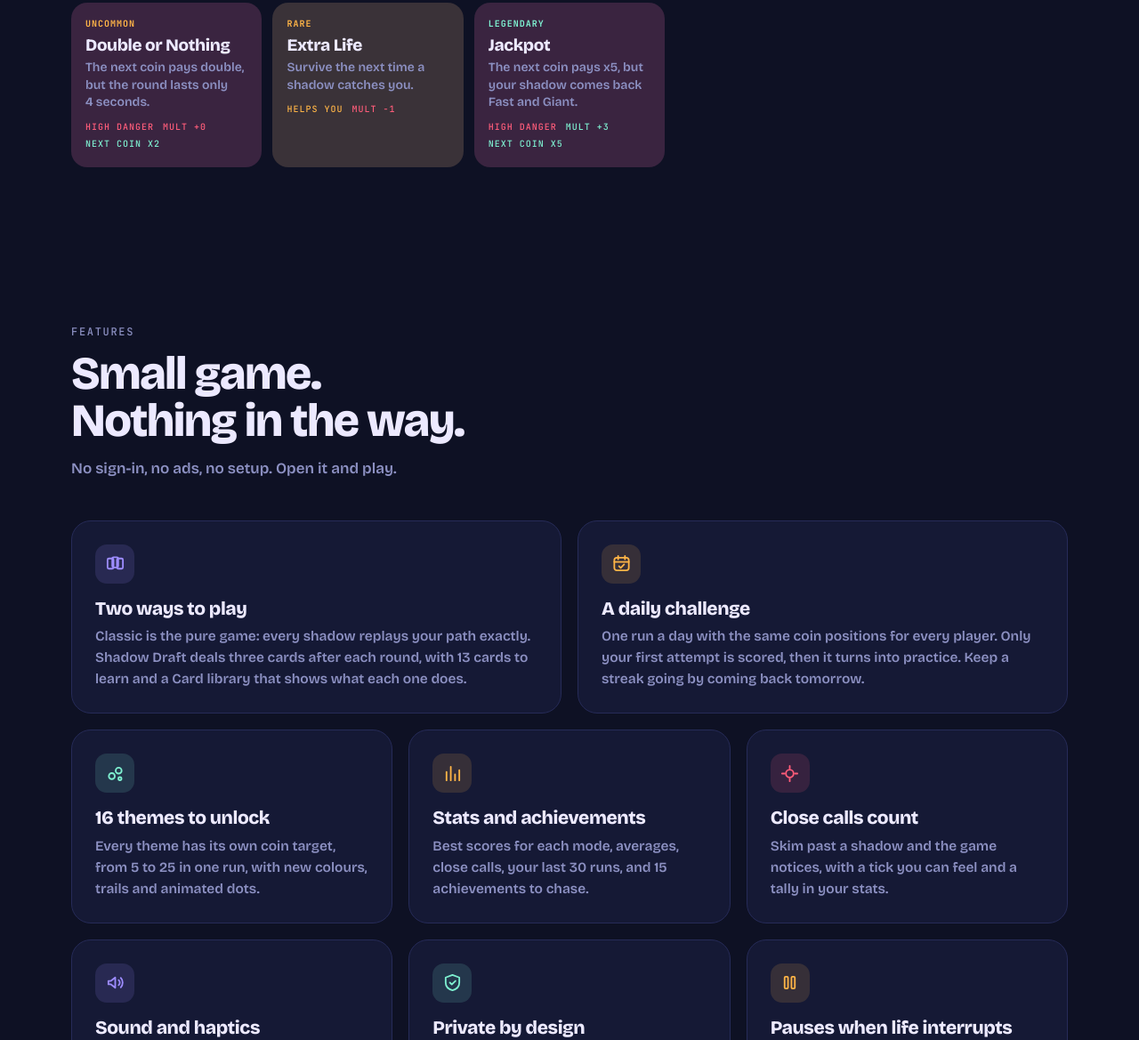
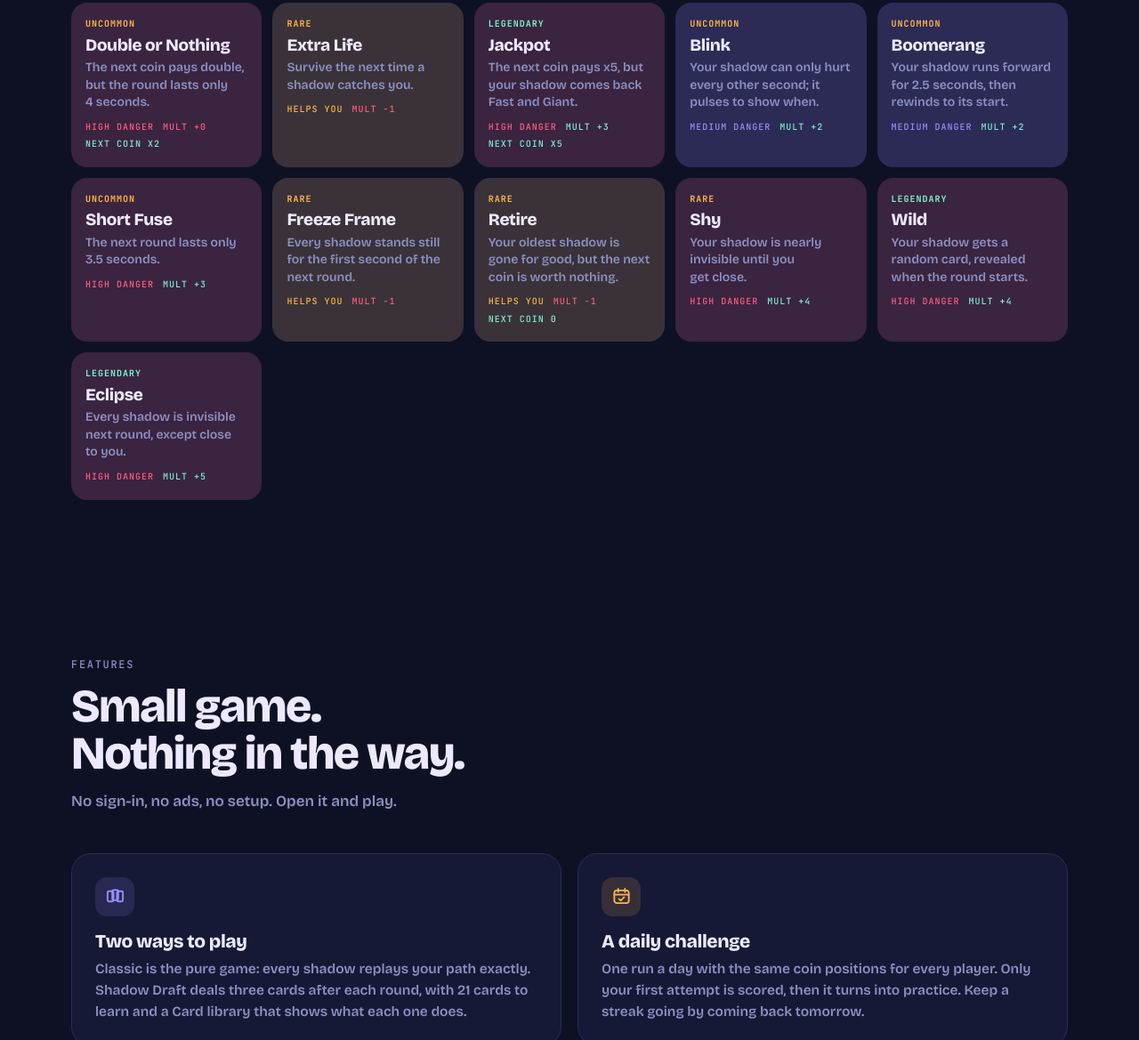
Before and after one commit to julyamba/dejadot-page, a plain HTML site: page index.html in a window 1280 px wide. Shown: the part 2388-3557 px from the top of the page at 89% size. Drawn offline with nearby package versions, Linux system fonts and the light colour scheme; no server answers.

Commit message:
Update theme count and description in index.html

```diff
--- a/index.html
+++ b/index.html
@@ -4,7 +4,7 @@
 <meta charset="utf-8">
 <meta name="viewport" content="width=device-width, initial-scale=1">
 <title>Dejadot — dodge yourself</title>
-<meta name="description" content="Dejadot is a one-thumb arcade game for Android. Grab the coin in five seconds, then do it again while every run you have made replays around you as a shadow. Two modes, 16 themes, no ads, no account, works offline.">
+<meta name="description" content="Dejadot is a one-thumb arcade game for Android. Grab the coin in five seconds, then do it again while every run you have made replays around you as a shadow. Two modes, 17 themes, no ads, no account, works offline.">
 <meta name="theme-color" content="#0E1124">
 <meta property="og:title" content="Dejadot — dodge yourself">
 <meta property="og:description" content="A one-thumb arcade game for Android where every round you clear comes back as a shadow you must not touch.">
@@ -452,6 +452,14 @@ footer a:hover { color: var(--you); }
         <article class="dcard high"><span class="rar">Uncommon</span><h3>Double or Nothing</h3><p>The next coin pays double, but the round lasts only 4 seconds.</p><div class="meta"><span class="risk">High danger</span><span class="risk">Mult +0</span><span class="up">Next coin x2</span></div></article>
         <article class="dcard helps"><span class="rar">Rare</span><h3>Extra Life</h3><p>Survive the next time a shadow catches you.</p><div class="meta"><span class="risk">Helps you</span><span class="down">Mult -1</span></div></article>
         <article class="dcard high"><span class="rar legend">Legendary</span><h3>Jackpot</h3><p>The next coin pays x5, but your shadow comes back Fast and Giant.</p><div class="meta"><span class="risk">High danger</span><span class="up">Mult +3</span><span class="up">Next coin x5</span></div></article>
+        <article class="dcard medium"><span class="rar">Uncommon</span><h3>Blink</h3><p>Your shadow can only hurt every other second; it pulses to show when.</p><div class="meta"><span class="risk">Medium danger</span><span class="up">Mult +2</span></div></article>
+        <article class="dcard medium"><span class="rar">Uncommon</span><h3>Boomerang</h3><p>Your shadow runs forward for 2.5 seconds, then rewinds to its start.</p><div class="meta"><span class="risk">Medium danger</span><span class="up">Mult +2</span></div></article>
+        <article class="dcard high"><span class="rar">Uncommon</span><h3>Short Fuse</h3><p>The next round lasts only 3.5 seconds.</p><div class="meta"><span class="risk">High danger</span><span class="up">Mult +3</span></div></article>
+        <article class="dcard helps"><span class="rar">Rare</span><h3>Freeze Frame</h3><p>Every shadow stands still for the first second of the next round.</p><div class="meta"><span class="risk">Helps you</span><span class="down">Mult -1</span></div></article>
+        <article class="dcard helps"><span class="rar">Rare</span><h3>Retire</h3><p>Your oldest shadow is gone for good, but the next coin is worth nothing.</p><div class="meta"><span class="risk">Helps you</span><span class="down">Mult -1</span><span class="up">Next coin 0</span></div></article>
+        <article class="dcard high"><span class="rar">Rare</span><h3>Shy</h3><p>Your shadow is nearly invisible until you get close.</p><div class="meta"><span class="risk">High danger</span><span class="up">Mult +4</span></div></article>
+        <article class="dcard high"><span class="rar legend">Legendary</span><h3>Wild</h3><p>Your shadow gets a random card, revealed when the round starts.</p><div class="meta"><span class="risk">High danger</span><span class="up">Mult +4</span></div></article>
+        <article class="dcard high"><span class="rar legend">Legendary</span><h3>Eclipse</h3><p>Every shadow is invisible next round, except close to you.</p><div class="meta"><span class="risk">High danger</span><span class="up">Mult +5</span></div></article>
     </div>
   </div>
 </section>
@@ -468,7 +476,7 @@ footer a:hover { color: var(--you); }
       <article class="card wide reveal" style="--c: var(--ghost)">
         <div class="ico"><svg viewBox="0 0 24 24"><rect x="3" y="6" width="7" height="12" rx="1.6"/><rect x="8.5" y="4.5" width="7" height="12" rx="1.6"/><rect x="14" y="6" width="7" height="12" rx="1.6"/></svg></div>
         <h3>Two ways to play</h3>
-        <p>Classic is the pure game: every shadow replays your path exactly. Shadow Draft deals three cards after each round, with 13 cards to learn and a Card library that shows what each one does.</p>
+        <p>Classic is the pure game: every shadow replays your path exactly. Shadow Draft deals three cards after each round, with 21 cards to learn and a Card library that shows what each one does.</p>
       </article>
       <article class="card wide reveal" style="--i:1">
         <div class="ico"><svg viewBox="0 0 24 24"><rect x="3.5" y="5" width="17" height="15" rx="3"/><path d="M3.5 10h17M8 3v4M16 3v4M9 15l2 2 4-4"/></svg></div>
@@ -477,8 +485,8 @@ footer a:hover { color: var(--you); }
       </article>
       <article class="card reveal" style="--c: var(--coin)">
         <div class="ico"><svg viewBox="0 0 24 24"><circle cx="8" cy="15" r="3.5"/><circle cx="16" cy="8.5" r="3.5"/><circle cx="17.5" cy="18" r="1.8"/></svg></div>
-        <h3>16 themes to unlock</h3>
-        <p>Every theme has its own coin target, from 5 to 25 in one run, with new colours, trails and animated dots.</p>
+        <h3>17 themes to unlock</h3>
+        <p>Every theme has its own coin target, from 5 to 30 in one run, ending with God Mode, with new colours, trails and animated dots.</p>
       </article>
       <article class="card reveal" style="--i:1">
         <div class="ico"><svg viewBox="0 0 24 24"><path d="M5 20V10M10 20V4M15 20v-7M20 20v-12"/></svg></div>
@@ -525,7 +533,7 @@ footer a:hover { color: var(--you); }
     <div class="theme-panel reveal">
       <div>
         <p class="eyebrow">Themes</p>
-        <h2>Sixteen looks. Try them on this page.</h2>
+        <h2>Seventeen looks. Try them on this page.</h2>
         <p>These are the app's own colours. In the game you unlock each one by collecting enough coins in a single run, and many also change your dot: a fireball, a snowflake, a shuriken, orbiting moons. Here you can just pick one, and the whole page, including the demo above, changes with it.</p>
       </div>
       <div class="swatches" id="swatches" role="group" aria-label="Theme"></div>
@@ -564,7 +572,7 @@ footer a:hover { color: var(--you); }
       </details>
       <details>
         <summary>How do I unlock themes?</summary>
-        <p>Collect coins in a single run. Each theme shows its own target, from 5 coins for Abyss to 25 for Aurora, and your best run counts.</p>
+        <p>Collect coins in a single run. Each theme shows its own target, from 5 coins for Abyss to 30 for God Mode, and your best run counts.</p>
       </details>
       <details>
         <summary>What happens to my progress if I uninstall?</summary>
@@ -628,20 +636,21 @@ footer a:hover { color: var(--you); }
   var THEMES = [
     ['Night',      0,  false, '#0E1124', '#151935', '#262B58', '#ECE9FF', '#8C90C2', '#FFB547', '#9D8CFF', '#7EF0D0', '#FF5D7A'],
     ['Abyss',      5,  false, '#06181C', '#0A2329', '#17424B', '#E3FBFF', '#7FB0B8', '#FF9F6B', '#3FD6C6', '#FFE66D', '#FF5470'],
-    ['Paper',      7,  true,  '#EFEBE0', '#FAF8F1', '#D6D0BF', '#1C1B18', '#7D786B', '#E4572E', '#3A3A3A', '#1B998B', '#C1121F'],
-    ['Sunset',     8,  false, '#1C0D1A', '#26111F', '#4A2340', '#FFEDE6', '#C895A8', '#FFB36B', '#B58CFF', '#5CF0C8', '#FF3D6E'],
-    ['Synthwave',  9,  false, '#140B2D', '#1D1040', '#3B2372', '#F6EAFF', '#A88FD6', '#FFE44D', '#FF4FD8', '#4DF3FF', '#FF3B3B'],
-    ['Orbit',      10, false, '#090B1C', '#0E1128', '#232850', '#EAF0FF', '#8B93C9', '#8AF3FF', '#FF8FB1', '#FFD166', '#FF3B5C'],
-    ['Arcade',     11, false, '#0A0A14', '#10101E', '#26264A', '#F0F0FF', '#8A8AB8', '#FFD23F', '#4DA6FF', '#5CFF7A', '#FF3B3B'],
-    ['Frost',      11, false, '#0A1620', '#0F1F2B', '#22394A', '#EEF9FF', '#8FB0C2', '#DDF6FF', '#8C9EFF', '#FF8FD1', '#FF4D5E'],
-    ['Tide',       13, false, '#03141F', '#061E2E', '#0F3A52', '#E3F7FF', '#7FB3C9', '#7FE3FF', '#6B8BA8', '#FFC94D', '#FF5A5A'],
-    ['Ember',      14, false, '#170E0C', '#211410', '#47291F', '#FFEEE4', '#C29A8A', '#FFC44D', '#A8968F', '#6EE7F0', '#FF2E7E'],
-    ['Rainbow',    15, false, '#0B0A16', '#121022', '#2A2645', '#F4F1FF', '#9A94C4', '#FFFFFF', '#9C95B8', '#FFD84D', '#FF4D6D'],
-    ['Sweetheart', 16, false, '#1A0B14', '#24101C', '#4A2238', '#FFE9F3', '#D292B4', '#FF5FA8', '#A894E0', '#FFE07A', '#FF2E4D'],
-    ['Ninja',      17, false, '#0A120D', '#0F1A13', '#22352A', '#E8F5EC', '#86A893', '#5CFF8A', '#A0A6AE', '#FFD45E', '#FF4D4D'],
-    ['Gilt',       18, false, '#0B0B0C', '#131314', '#2C2C30', '#F5F5F5', '#8F8F97', '#FFFFFF', '#D4AF37', '#7DF9A6', '#FF4D4D'],
-    ['Storm',      22, false, '#060A16', '#0A1020', '#1C2744', '#E6F0FF', '#8091B8', '#5CB8FF', '#8E96A8', '#FFE066', '#FF4D6D'],
-    ['Aurora',     25, false, '#040A12', '#07111D', '#15283A', '#E6FFF6', '#7FB0A5', '#9FFFE0', '#F0A868', '#FF6FB5', '#FF3B3B']
+    ['Paper',      8,  true,  '#EFEBE0', '#FAF8F1', '#D6D0BF', '#1C1B18', '#7D786B', '#E4572E', '#3A3A3A', '#1B998B', '#C1121F'],
+    ['Sunset',     10,  false, '#1C0D1A', '#26111F', '#4A2340', '#FFEDE6', '#C895A8', '#FFB36B', '#B58CFF', '#5CF0C8', '#FF3D6E'],
+    ['Synthwave',  12,  false, '#140B2D', '#1D1040', '#3B2372', '#F6EAFF', '#A88FD6', '#FFE44D', '#FF4FD8', '#4DF3FF', '#FF3B3B'],
+    ['Orbit',      14, false, '#090B1C', '#0E1128', '#232850', '#EAF0FF', '#8B93C9', '#8AF3FF', '#FF8FB1', '#FFD166', '#FF3B5C'],
+    ['Arcade',     15, false, '#0A0A14', '#10101E', '#26264A', '#F0F0FF', '#8A8AB8', '#FFD23F', '#4DA6FF', '#5CFF7A', '#FF3B3B'],
+    ['Frost',      16, false, '#0A1620', '#0F1F2B', '#22394A', '#EEF9FF', '#8FB0C2', '#DDF6FF', '#8C9EFF', '#FF8FD1', '#FF4D5E'],
+    ['Tide',       18, false, '#03141F', '#061E2E', '#0F3A52', '#E3F7FF', '#7FB3C9', '#7FE3FF', '#6B8BA8', '#FFC94D', '#FF5A5A'],
+    ['Ember',      20, false, '#170E0C', '#211410', '#47291F', '#FFEEE4', '#C29A8A', '#FFC44D', '#A8968F', '#6EE7F0', '#FF2E7E'],
+    ['Rainbow',    21, false, '#0B0A16', '#121022', '#2A2645', '#F4F1FF', '#9A94C4', '#FFFFFF', '#9C95B8', '#FFD84D', '#FF4D6D'],
+    ['Sweetheart', 22, false, '#1A0B14', '#24101C', '#4A2238', '#FFE9F3', '#D292B4', '#FF5FA8', '#A894E0', '#FFE07A', '#FF2E4D'],
+    ['Ninja',      23, false, '#0A120D', '#0F1A13', '#22352A', '#E8F5EC', '#86A893', '#5CFF8A', '#A0A6AE', '#FFD45E', '#FF4D4D'],
+    ['Gilt',       24, false, '#0B0B0C', '#131314', '#2C2C30', '#F5F5F5', '#8F8F97', '#FFFFFF', '#D4AF37', '#7DF9A6', '#FF4D4D'],
+    ['Storm',      25, false, '#060A16', '#0A1020', '#1C2744', '#E6F0FF', '#8091B8', '#5CB8FF', '#8E96A8', '#FFE066', '#FF4D6D'],
+    ['Aurora',     26, false, '#040A12', '#07111D', '#15283A', '#E6FFF6', '#7FB0A5', '#9FFFE0', '#F0A868', '#FF6FB5', '#FF3B3B'],
+    ['God Mode',   30, false, '#07060B', '#0E0B14', '#2A2433', '#FFF8E7', '#A89F8A', '#FFD36B', '#4A3F5C', '#FFFFFF', '#FF4D6D']
   ];
   var VARS = ['ink', 'panel', 'grid', 'text', 'muted', 'you', 'ghost', 'coin', 'danger'];
   var C = {};
```
